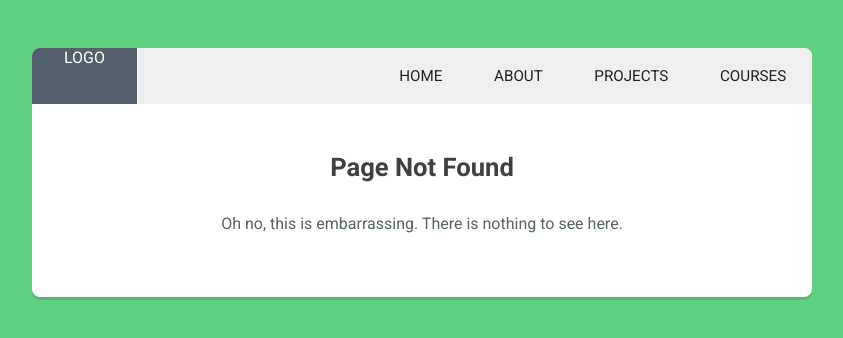
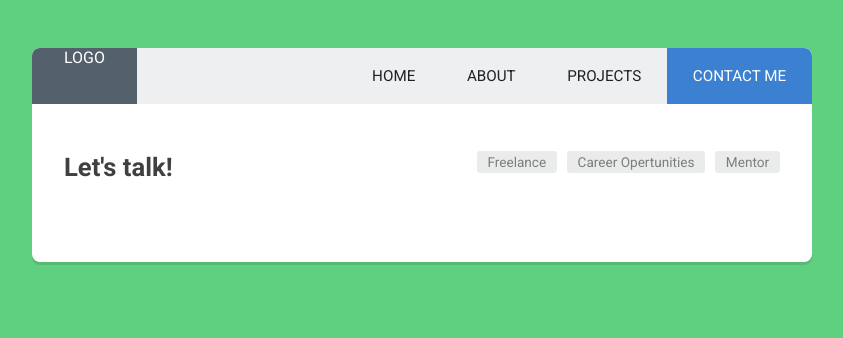
Before and after one commit to Gadget89/website, a React (Create React App) app: page /contact in a window 1280 px wide. Before the commit this address had no page. Shown: the top 338 px of the page, without its empty margins (218-1061 px from the left). Built offline with nearby package versions, Linux system fonts and the light colour scheme.

Commit message:
Renamed courses.js to Contact me and updated route names

```diff
--- a/src/components/App.js
+++ b/src/components/App.js
@@ -10,7 +10,7 @@ import Header from './Header';
 import Landing from './Landing';
 import About from './About';
 import Projects from './Projects';
-import Courses from './Courses';
+import ContactMe from './ContactMe';
 import NotFound from './NotFound';
 import Featured from './Featured';
 
@@ -24,7 +24,7 @@ const App = () => (
         <Route path="/about" render={ () => <About title='About' /> } />
         <Route exact path="/teachers" component={Projects} />
         <Route path="/teachers/:topic/:name" component={Featured} />
-        <Route path="/courses" component={Courses} />
+        <Route path="/contact" component={ContactMe} />
         <Route component={NotFound} />
       </Switch>
     </div>
--- /dev/null
+++ b/src/components/ContactMe.js
@@ -0,0 +1,31 @@
+import React from 'react';
+import { Route, NavLink } from 'react-router-dom';
+
+import CourseContainer from './courses/CourseContainer';
+import { HTMLCourses, CSSCourses, JSCourses } from '../data/courses';
+
+const Courses = ({match}) => (
+  <div className="main-content courses">
+    <div className="course-header group">
+      <h2>Let's talk!</h2>
+      <ul className="course-nav">
+        <li><NavLink to={`${match.url}/freelance`}>Freelance</NavLink></li>
+        <li><NavLink to={`${match.url}/career`}>Career Opertunities</NavLink></li>
+        <li><NavLink to={`${match.url}/mentor`}>Mentor</NavLink></li>
+      </ul>
+    </div>
+
+    {/* This sets the initail landing. If used, make sure to import Redirect from react-router-dom*/}
+    {/*<Route exact path={match.path}
+                 render={ () => <Redirect to={`${match.path}/html`} /> } />*/}
+
+    <Route path={`${match.path}/freelance`}
+           render={ () => <CourseContainer data={HTMLCourses} /> } />
+    <Route path={`${match.path}/career`}
+           render={ () => <CourseContainer data={CSSCourses} /> } />
+    <Route path={`${match.path}/mentor`}
+           render={ () => <CourseContainer data={JSCourses} /> } />
+  </div>
+);
+
+export default Courses;
--- a/src/components/Courses.js
+++ /dev/null
@@ -1,31 +0,0 @@
-import React from 'react';
-import { Route, NavLink, Redirect } from 'react-router-dom';
-
-import CourseContainer from './courses/CourseContainer';
-import { HTMLCourses, CSSCourses, JSCourses } from '../data/courses';
-
-const Courses = ({match}) => (
-  <div className="main-content courses">
-    <div className="course-header group">
-      <h2>Courses</h2>
-      <ul className="course-nav">
-        <li><NavLink to={`${match.url}/html`}>HTML</NavLink></li>
-        <li><NavLink to={`${match.url}/css`}>CSS</NavLink></li>
-        <li><NavLink to={`${match.url}/javascript`}>JavaScript</NavLink></li>
-      </ul>
-    </div>
-
-    {/* Write routes here... */}
-    <Route exact path={match.path}
-                 render={ () => <Redirect to={`${match.path}/html`} /> } />
-
-    <Route path={`${match.path}/html`}
-           render={ () => <CourseContainer data={HTMLCourses} /> } />
-    <Route path={`${match.path}/css`}
-           render={ () => <CourseContainer data={CSSCourses} /> } />
-    <Route path={`${match.path}/javascript`}
-           render={ () => <CourseContainer data={JSCourses} /> } />
-  </div>
-);
-
-export default Courses;
--- a/src/components/Header.js
+++ b/src/components/Header.js
@@ -8,7 +8,7 @@ const Header = () => (
       <li><NavLink exact to="/">Home</NavLink></li>
       <li><NavLink to="/about">About</NavLink></li>
       <li><NavLink to="/teachers">Projects</NavLink></li>
-      <li><NavLink to="/courses">Courses</NavLink></li>
+      <li><NavLink to="/contact">Contact Me</NavLink></li>
     </ul>
   </header>
 );
```
